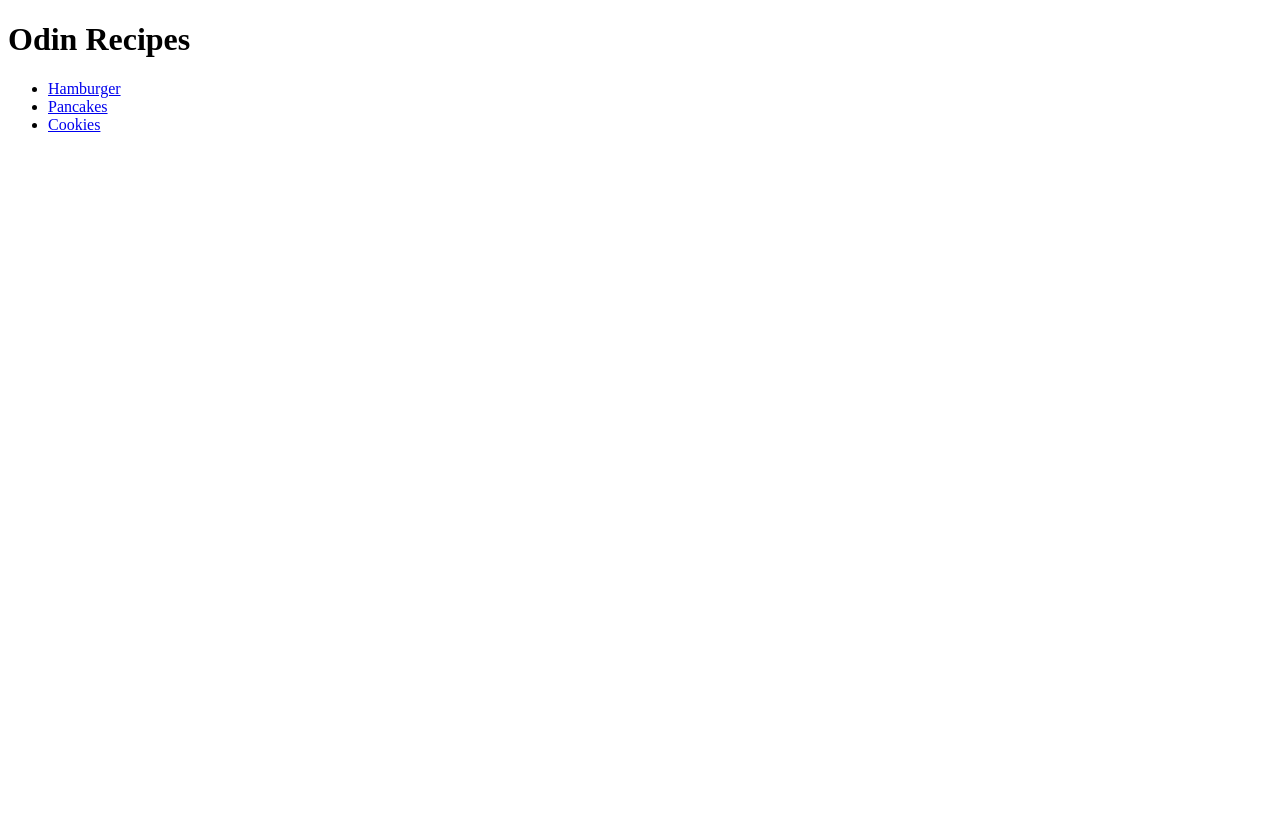
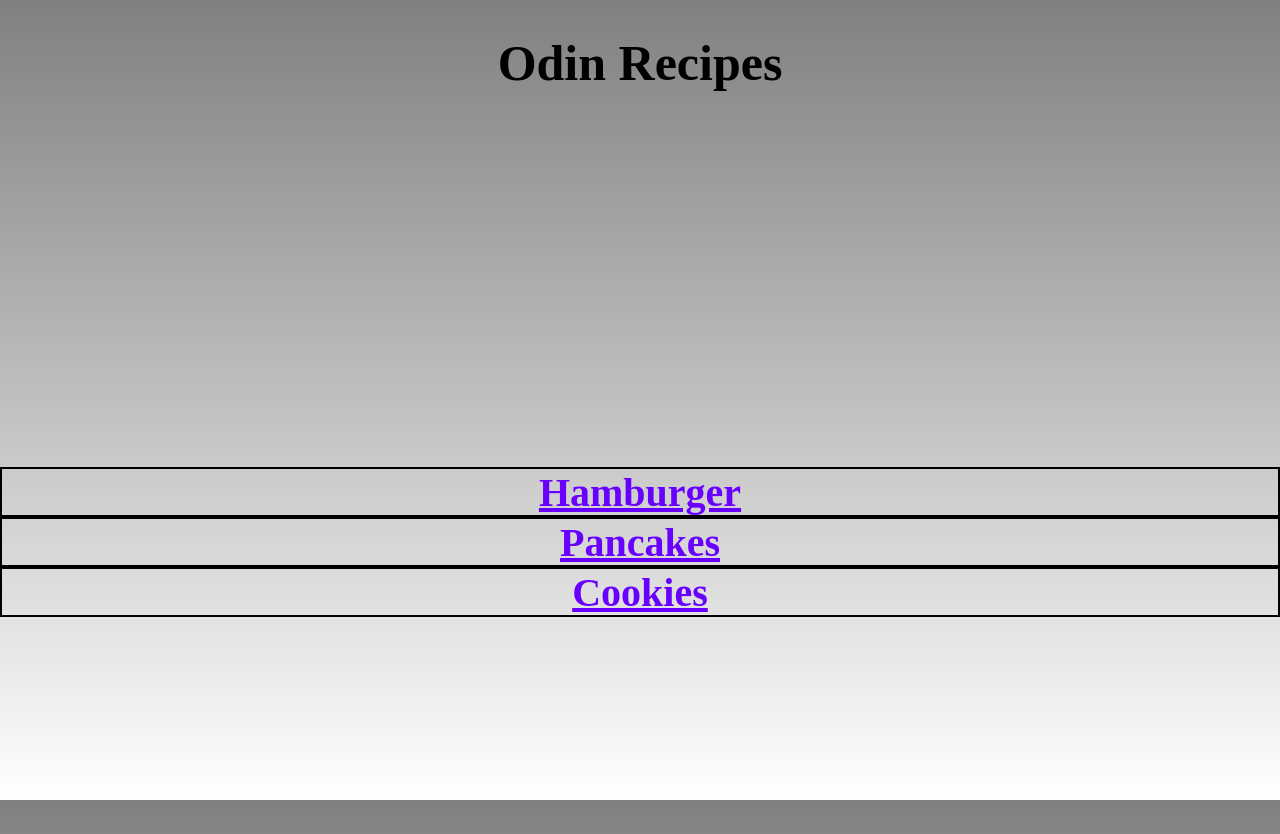
Before and after one commit to Lfav07/odin-recipes, a plain HTML site: page index.html in a window 1280 px wide. Before the commit the page ends 800 px from the top, so only its background shows below. Drawn offline with Linux system fonts and the light colour scheme.

Commit message:
CSS initial styling changes

```diff
--- a/index.html
+++ b/index.html
@@ -3,14 +3,16 @@
 <head>
     <meta charset="UTF-8">
     <meta name="viewport" content="width=device-width, initial-scale=1.0">
+    <link rel="stylesheet" href="../styles/styles.css">
 </head>
-<body>
-    <h1>Odin Recipes</h1>
+<body class="main-page">
+    <h1 class="main-title">Odin Recipes</h1>
 
-    <ul>
+    <ul class="main-recipes">
         <li><a href="recipes/burger.html">Hamburger</a></li>
         <li><a href="recipes/pancakes.html">Pancakes</a></li>
         <li><a href="recipes/cookies.html">Cookies</a></li>
     </ul>
 </body>
+</div>
 </html>
--- /dev/null
+++ b/styles/styles.css
@@ -0,0 +1,53 @@
+
+*, *:before, *:after {
+    box-sizing: border-box;
+  }
+
+  html, body {
+    height: 100%;
+    margin: 0;
+    padding: 0;
+}
+
+ .main-page {
+    background-image: linear-gradient(gray, white);
+    height: 100%;
+
+}
+
+
+
+.main-title {
+    height: 400px;
+    max-width: 100%;
+    text-align: center;
+    font-size: 50px;
+
+}
+
+a:link {
+    color: #6900ff;
+  }
+
+  a:visited {
+    color: #1945a3;
+  }
+
+  .main-recipes {
+    padding: 0;
+    margin: 0 auto;
+    text-align: center;
+}
+
+
+ .main-recipes li {
+    height: 50px;
+    max-width: 100%;
+    margin: 15px autos;
+    text-decoration: none;
+    border: solid black 2px;
+    list-style-type: none;
+    font-size: 40px;
+text-align: center;
+font-weight: 600;
+}
```
Also changed, not shown: recipes/burger.html (+13 -7 lines), recipes/cookies.html (+15 -8 lines), recipes/pancakes.html (+21 -11 lines), styles/odin-recipes-main-background.webp (added).
